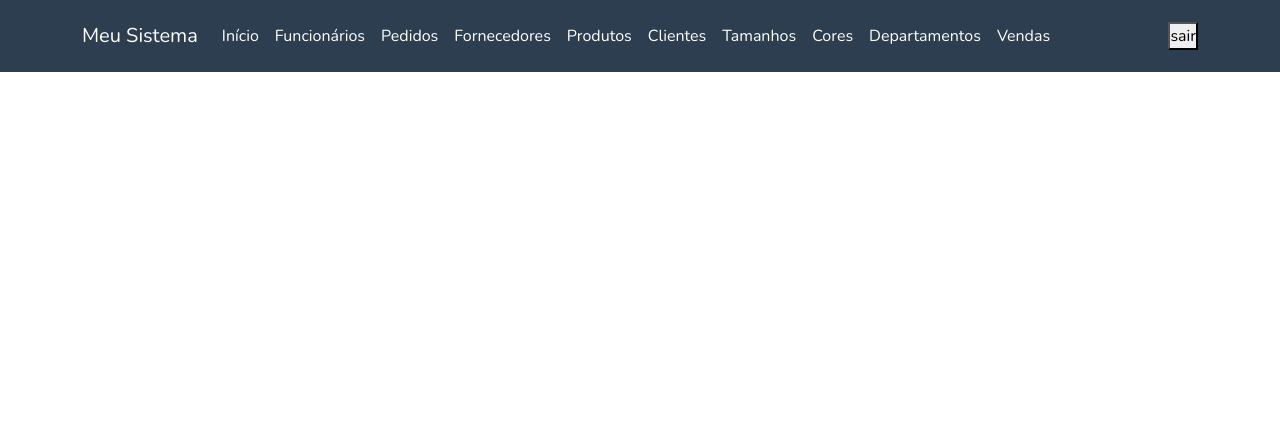
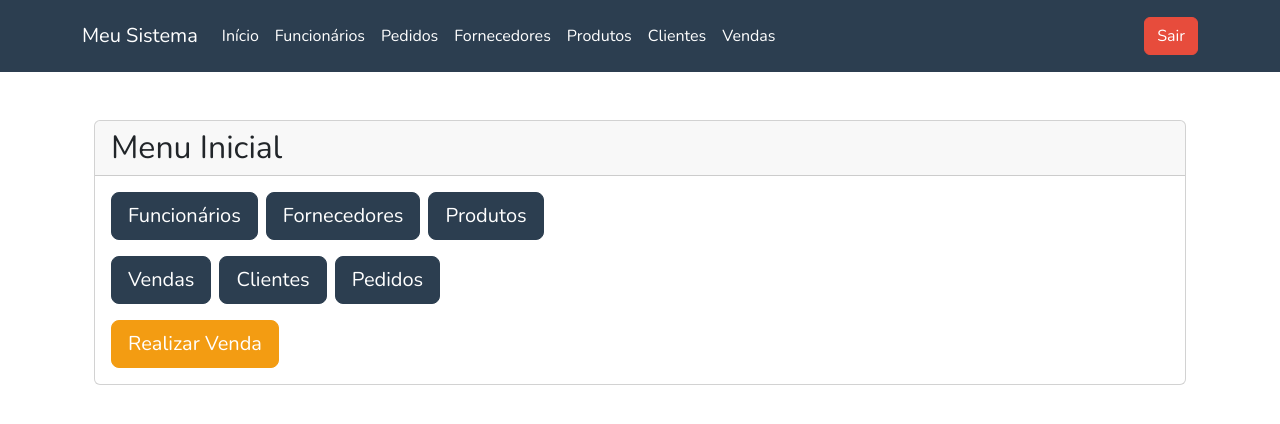
Before and after one commit to yanderground/FrontEndLP2, a React (Create React App) app: page /tela-inicio in a window 1280 px wide. Shown: the top 424 px of the page. Built offline with nearby package versions, Linux system fonts and the light colour scheme; a web font is replaced by a local one.

Commit message:
criando tela de inicio

```diff
--- a/src/components/navbar.js
+++ b/src/components/navbar.js
@@ -13,7 +13,7 @@ function Navbar(props) {
 
       <div className='container'>
 
-        <a href='/tela-login' className='navbar-brand'>
+        <a href='/' className='navbar-brand'>
           Meu Sistema
         </a>
         <button
@@ -34,7 +34,7 @@ function Navbar(props) {
           <ul className='navbar-nav'>
             <NavbarItem
               render='true'
-              href='/tela-login'
+              href='/tela-inicio'
               label='Início'
             />
             <NavbarItem
@@ -62,7 +62,7 @@ function Navbar(props) {
               href='/listagem-clientes'
               label='Clientes'
             />
-            <NavbarItem
+            {/* <NavbarItem
               render='true'
               href='/listagem-tamanhos'
               label='Tamanhos'
@@ -76,7 +76,7 @@ function Navbar(props) {
               render='true'
               href='/listagem-departamentos'
               label='Departamentos'
-            />
+            /> */}
             <NavbarItem
               render='true'
               href='/listagem-vendas'
@@ -85,7 +85,7 @@ function Navbar(props) {
 
           </ul>
         </div>
-        <a href="./tela-login"><button>sair</button> </a>
+        <button type="button" className="btn btn-danger">Sair</button>
 
       </div>
     </div>
--- a/src/rotas.js
+++ b/src/rotas.js
@@ -31,6 +31,7 @@ import ListagemVendas from './views/listagem-vendas'
 import RealizarVenda from './views/realizar-venda';
 
 import TelaLogin from './views/tela-login';
+import TelaInicio from './views/tela-inicio';
 
 
 function Rotas(props) {
@@ -76,7 +77,8 @@ function Rotas(props) {
         <Route path='/cadastro-departamento/' element={<CadastroDepartamento />} />
         <Route path='/listagem-departamentos' element={<ListagemDepartamentos />} />
 
-        <Route path='/tela-login' element={<TelaLogin />} />
+        <Route path='/' element={<TelaLogin />} />
+        <Route path='/tela-inicio' element={<TelaInicio/>} />
 
       </Routes>
 
--- a/src/views/listagem-funcionarios.js
+++ b/src/views/listagem-funcionarios.js
@@ -97,7 +97,7 @@ function ListagemFuncionarios() {
             <div className='bs-component'>
               <button
                 type='button'
-                className='btn btn-warning'
+                className='btn btn-warning me-2'
                 onClick={() => cadastrar(0)}
               >
                 Novo Funcionário
@@ -105,7 +105,7 @@ function ListagemFuncionarios() {
 
               <button
                 type='button'
-                className='btn btn-warning'
+                className='btn btn-warning me-2'
                 onClick={() => cadastrar(1)}
               >
                 Novo Gerente
--- a/src/views/listagem-pedidos.js
+++ b/src/views/listagem-pedidos.js
@@ -94,7 +94,7 @@ function ListagemPedidos() {
                         <button
                             onClick={() => excluir(dado.id)}
                             type='button'
-                            class="btn btn-primary"
+                            className="btn btn-primary"
                         >
                         Mais Detalhes
                         </button>
--- a/src/views/listagem-produtos.js
+++ b/src/views/listagem-produtos.js
@@ -41,6 +41,18 @@ useEffect(() => {
 
   const editar = (id) => {
     navigate(`/cadastro-produto/${id}`);
+  };
+
+  const navegarDep = () => {
+    navigate(`/listagem-departamentos`);
+  };
+
+  const navegarCor = () => {
+    navigate(`/listagem-cores`);
+  };
+
+  const navegarTam = () => {
+    navigate(`/listagem-tamanhos`);
   };
 
 
@@ -148,6 +160,30 @@ useEffect(() => {
                 </tbody>
               </table>{' '}
             </div>
+            <div className="btn-toolbar" role="toolbar" aria-label="Toolbar with button groups">
+              <button
+                  type='button'
+                  className='btn btn-secondary btn-group me-2'
+                  onClick={() => navegarDep()}
+                >
+                  Departamentos
+                </button>
+                <button
+                  type='button'
+                  className='btn btn-secondary btn-group me-2'
+                  onClick={() => navegarCor()}
+                >
+                  Cores
+                </button>
+                <button
+                  type='button'
+                  className='btn btn-secondary btn-group me-2'
+                  onClick={() => navegarTam()}
+                >
+                  Tamanhos
+                </button>
+            </div>
+
           </div>
         </div>
       </Card>
--- a/src/views/listagem-vendas.js
+++ b/src/views/listagem-vendas.js
@@ -94,7 +94,7 @@ function ListagemVendas() {
                       <button
                             onClick={() => excluir(dado.id)}
                             type='button'
-                            class="btn btn-primary"
+                            className="btn btn-primary"
                         >
                         Mais Detalhes
                         </button>
--- /dev/null
+++ b/src/views/tela-inicio.js
@@ -0,0 +1,113 @@
+import { useNavigate} from 'react-router-dom';
+
+import React from 'react';
+
+import Card from '../components/card';
+
+import "../styles.css";
+
+function TelaInicio() {
+    const navigate = useNavigate();
+    const navegarFunc = () => {
+        navigate(`/listagem-funcionarios`);
+    };
+    const navegarFor = () => {
+        navigate(`/listagem-fornecedores`);
+    };
+    const navegarProd = () => {
+        navigate(`/listagem-produtos`);
+    };
+    const navegarVend = () => {
+        navigate(`/listagem-vendas`);
+    };
+    const navegarClie = () => {
+        navigate(`/listagem-clientes`);
+    };
+    const navegarPedi = () => {
+        navigate(`/listagem-pedidos`);
+    };
+    const navegarRVend = () => {
+        navigate(`/realizar-venda`)
+    }
+
+
+  return (
+    <div className='container'>
+      <Card title='Menu Inicial'>
+        <div className='row'>
+          <div className='col-lg-12'>
+            <div className='bs-component'>
+                <div className="btn-toolbar " role="toolbar" aria-label="Toolbar with button groups">
+                    <div className="d-grid gap-3">
+                        <div className="me-2" role="group" >
+                            <button
+                                    onClick={() => navegarFunc()}
+                                    type='button'
+                                    className="btn btn-primary btn-lg me-2"
+                                >
+                                Funcionários
+                            </button>
+
+                            <button
+                                    onClick={() => navegarFor()}
+                                    type='button'
+                                    className="btn btn-primary btn-lg me-2"
+                                >
+                                Fornecedores
+                            </button>
+
+                            <button
+                                    onClick={() => navegarProd()}
+                                    type='button'
+                                    className="btn btn-primary btn-lg me-2"
+                                >
+                                Produtos
+                            </button>
+                        </div>
+
+                        <div className="me-2" role="group">
+                            <button
+                                onClick={() => navegarVend()}
+                                type='button'
+                                className="btn btn-primary btn-lg me-2"
+                            >
+                            Vendas
+                            </button>
+
+                            <button
+                                onClick={() => navegarClie()}
+                                type='button'
+                                className="btn btn-primary btn-lg me-2"
+                            >
+                            Clientes
+                            </button>
+
+                            <button
+                                onClick={() => navegarPedi()}
+                                type='button'
+                                className="btn btn-primary btn-lg me-2"
+                            >
+                            Pedidos
+                            </button>
+                        </div>
+
+                        <div className="me-2" role="group">
+                            <button
+                                onClick={() => navegarRVend()}
+                                type='button'
+                                className="btn btn-warning btn-lg me-2"
+                            >
+                            Realizar Venda
+                            </button>
+                        </div>
+                    </div>
+                </div>
+            </div>
+          </div>
+        </div>
+      </Card>
+    </div>
+  );
+}
+
+export default TelaInicio;
--- a/src/views/tela-login.js
+++ b/src/views/tela-login.js
@@ -7,8 +7,8 @@ function TelaLogin() {
   const [email, setEmail] = useState("");
   const [password, setPassword] = useState("");
   const navigate = useNavigate();
-  const cadastrar = () => {
-    navigate(`/listagem-funcionarios`);
+  const logar = () => {
+    navigate(`/tela-inicio`);
   };
 
   return (
@@ -40,7 +40,7 @@ function TelaLogin() {
             </div>
 
             <div className="container-login-form-btn">
-              <button className="login-form-btn" onClick={() => cadastrar()}>Login</button>
+              <button className="login-form-btn" onClick={() => logar()}>Login</button>
             </div>
 
           </form>
```
